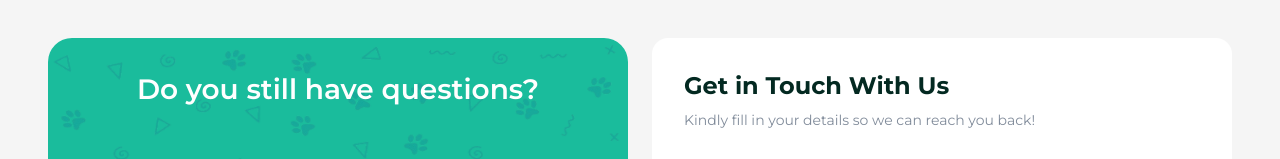
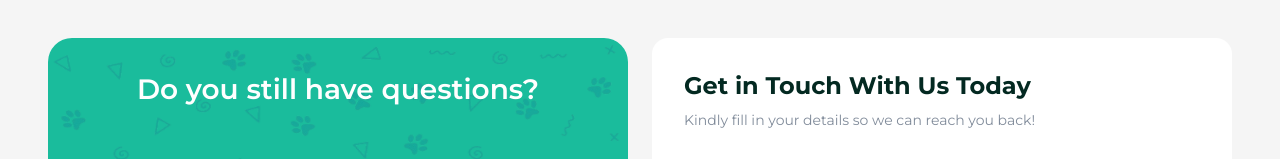
Before and after one commit to OgbajeLeo/funNtail, a React (Vite) app: page /contact in a window 1280 px wide. Shown: the part 294-453 px from the top of the page. Built offline with nearby package versions, Linux system fonts and the light colour scheme.

Commit message:
chore: updates on contactform

```diff
--- a/src/pages/contactPage/ContactForm.tsx
+++ b/src/pages/contactPage/ContactForm.tsx
@@ -244,7 +244,7 @@ const ContactSection: React.FC = () => {
         <motion.div className="space-y-6">
           <div className="bg-white rounded-2xl p-8">
             <motion.h3 className="text-2xl font-bold text-gray_text3 mb-2">
-              Get in Touch With Us
+              Get in Touch With Us Today
             </motion.h3>
             <motion.p className="text-gray_text2 mb-8 text-sm">
               Kindly fill in your details so we can reach you back!
```
